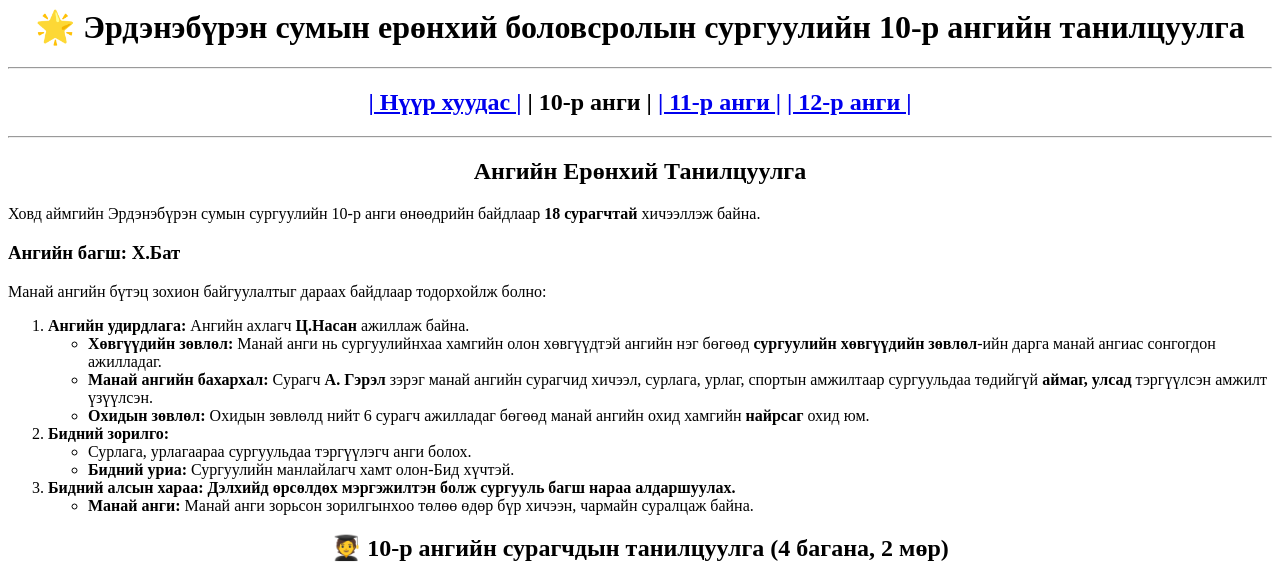
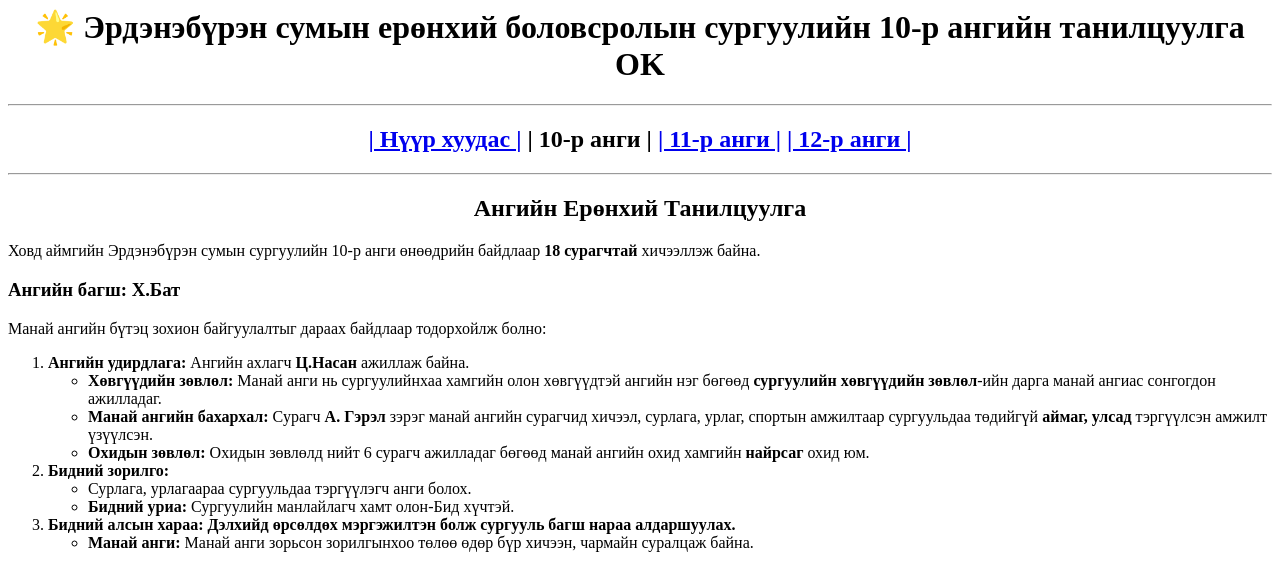
Before and after one commit to batnasan2fty-blip/erdeneburen-school-project, a plain HTML site: page 10th_angi.html in a window 1280 px wide. Shown: the top 565 px of the page. Drawn offline with Linux system fonts and the light colour scheme; files whose address does not match are found by name.

Commit message:
Update 10th_angi.html

```diff
--- a/10th_angi.html
+++ b/10th_angi.html
@@ -5,7 +5,7 @@
         </TITLE>
     </HEAD>
     <BODY>
-        <H1 ALIGN="center">🌟 Эрдэнэбүрэн сумын ерөнхий боловсролын сургуулийн 10-р ангийн танилцуулга</H1>
+        <H1 ALIGN="center">🌟 Эрдэнэбүрэн сумын ерөнхий боловсролын сургуулийн 10-р ангийн танилцуулга OK</H1>
 
         <HR>
         <H2 ALIGN="center">
```
